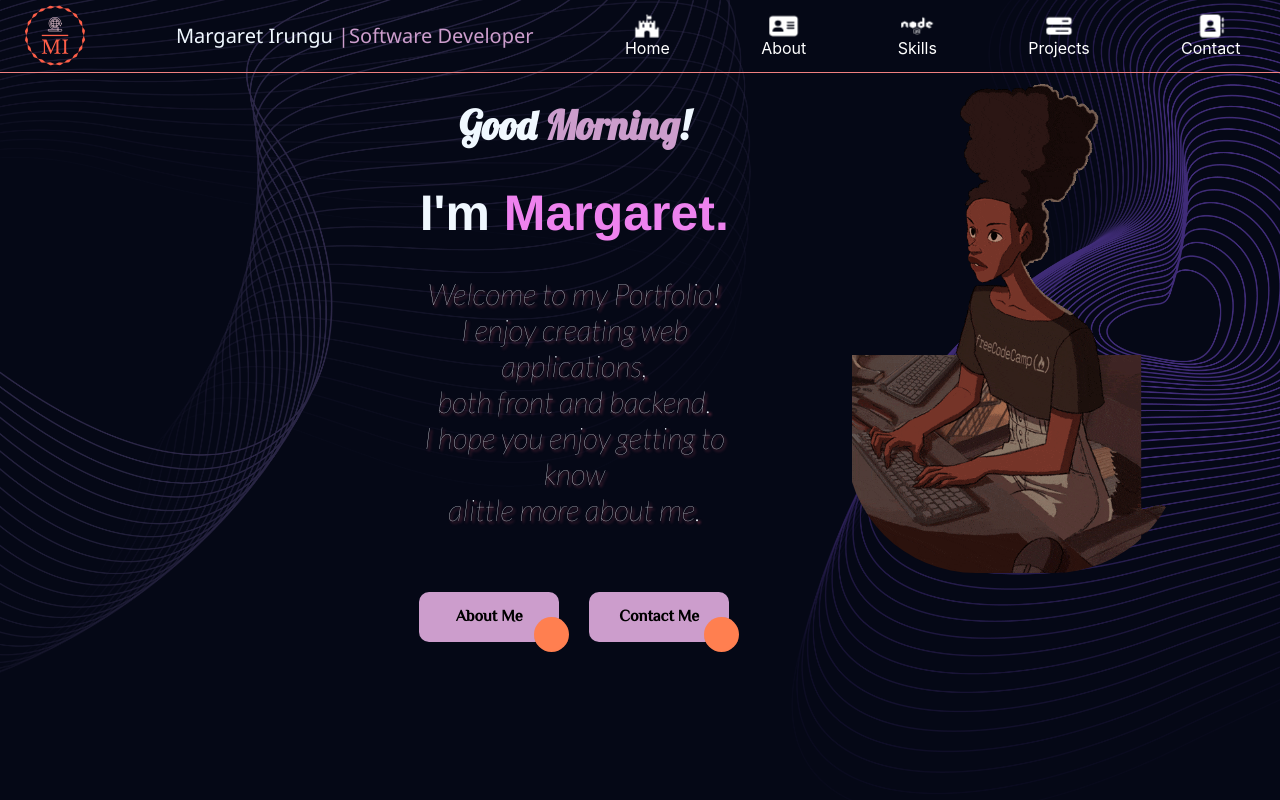
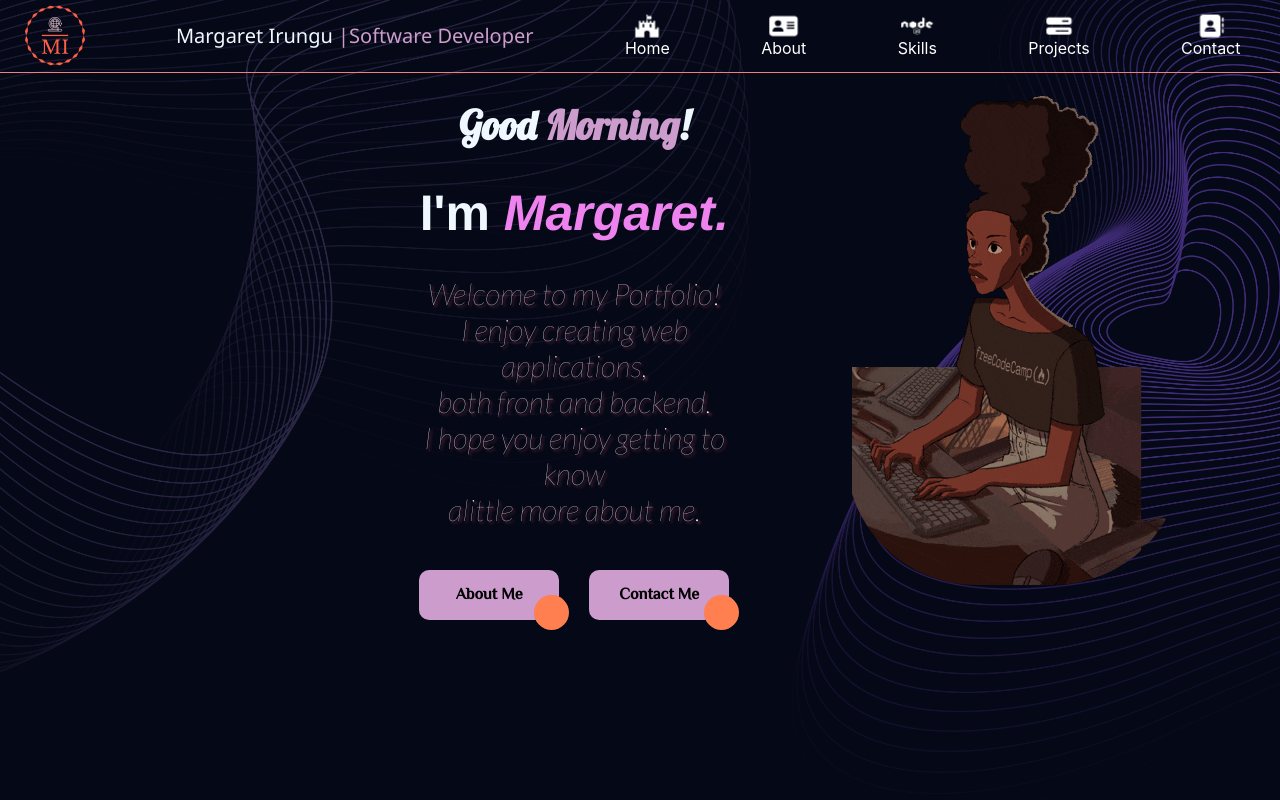
Before and after one commit to MargaretIrungu95/My-Portfolio, a React (Create React App) app: page / in a window 1280 px wide. Built offline with nearby package versions, Linux system fonts and the light colour scheme; a web font is replaced by a local one.

Commit message:
Some adjustments to home page

```diff
--- a/src/components/About/About.css
+++ b/src/components/About/About.css
@@ -30,7 +30,7 @@
     font-family: 'Open Sans', sans-serif;
     font-family: 'Rajdhani', sans-serif;
     font-weight: 500;
-    line-height: 35px;
+    line-height: 38px;
 }
 
 
--- a/src/components/Contact/Contact.css
+++ b/src/components/Contact/Contact.css
@@ -80,7 +80,7 @@
   line-height: 22px;
   margin: 0px;
   margin-top: 10px;
-  margin-bottom: -12px;
+  margin-bottom: -6px;
   font-family: 'Lato', sans-serif;
   font-weight: 600;
   color: rgb(253, 205, 188);
--- a/src/components/Contact/Contact.js
+++ b/src/components/Contact/Contact.js
@@ -118,7 +118,7 @@ const Contact = () => {
                   required
                   className='msg-box'
                   title='Please leave a message'
-                ></textarea>
+                />
                 <br/>
                 {/* <input
                 type="submit"
--- a/src/components/Home/Home.css
+++ b/src/components/Home/Home.css
@@ -47,9 +47,10 @@ body {
     padding-top: 6px;
     /* padding-left: 90px; */
     position: relative;
-    top: -40px;
+    top: -28px;
     right: -32px;
     float: right;
+    border-radius: 120px;
     /* padding-right: px; */
 }
 
@@ -67,6 +68,7 @@ body {
     font-size: 1.875em;
     /* font-family: 'El Messiri', sans-serif; */
     font-family: 'Lato', sans-serif;
+    margin-bottom: 8px;
 }
 
 .scroll {
@@ -95,7 +97,7 @@ body {
 }
 
 .welcome-wrapper {
-    padding-top: -5px;
+    padding-bottom: -10px;
 }
 
 
--- a/src/components/Home/Home.js
+++ b/src/components/Home/Home.js
@@ -20,7 +20,7 @@ function Home() {
         <Zoom >
           <h1 className='title'>
             I'm {""}
-            <span style={{color: '#EE82EE'}}><ReactTyped strings={["Margaret."]} typeSpeed={100} loop showCursor={false} /></span>
+            <em><span style={{color: '#EE82EE'}}><ReactTyped strings={["Margaret."]} typeSpeed={100} loop showCursor={false} /></span></em>
           </h1>
         </Zoom>
         <Reveal className= 'welcome-wrapper'>
--- a/src/components/Skills/tagcloud.js
+++ b/src/components/Skills/tagcloud.js
@@ -15,6 +15,7 @@ const Tagcloud = () => {
         'JavaScript',
         'MySQL',
         'Git',
+        'Agile'
     ]
     const options = {
         radius: 270,
```
